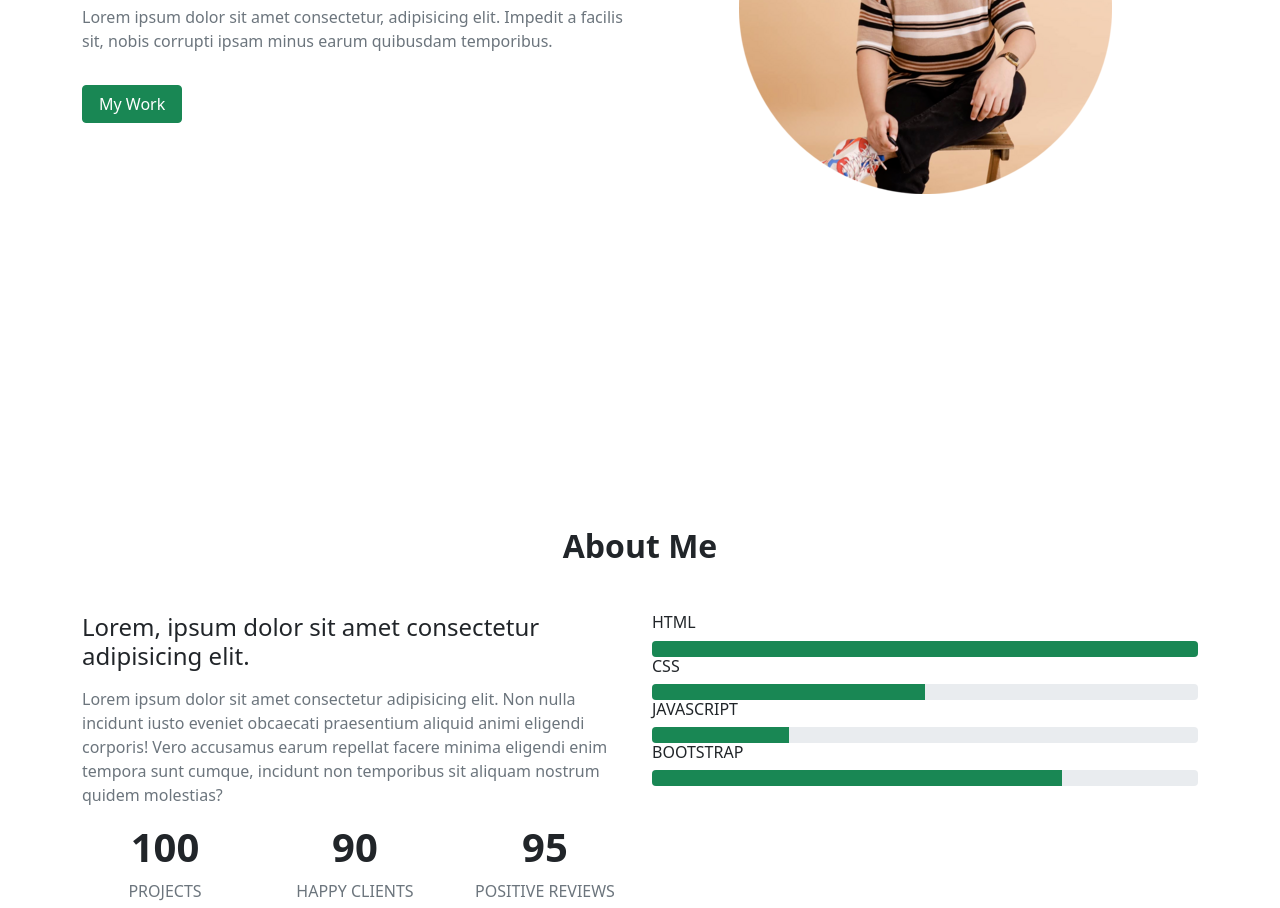
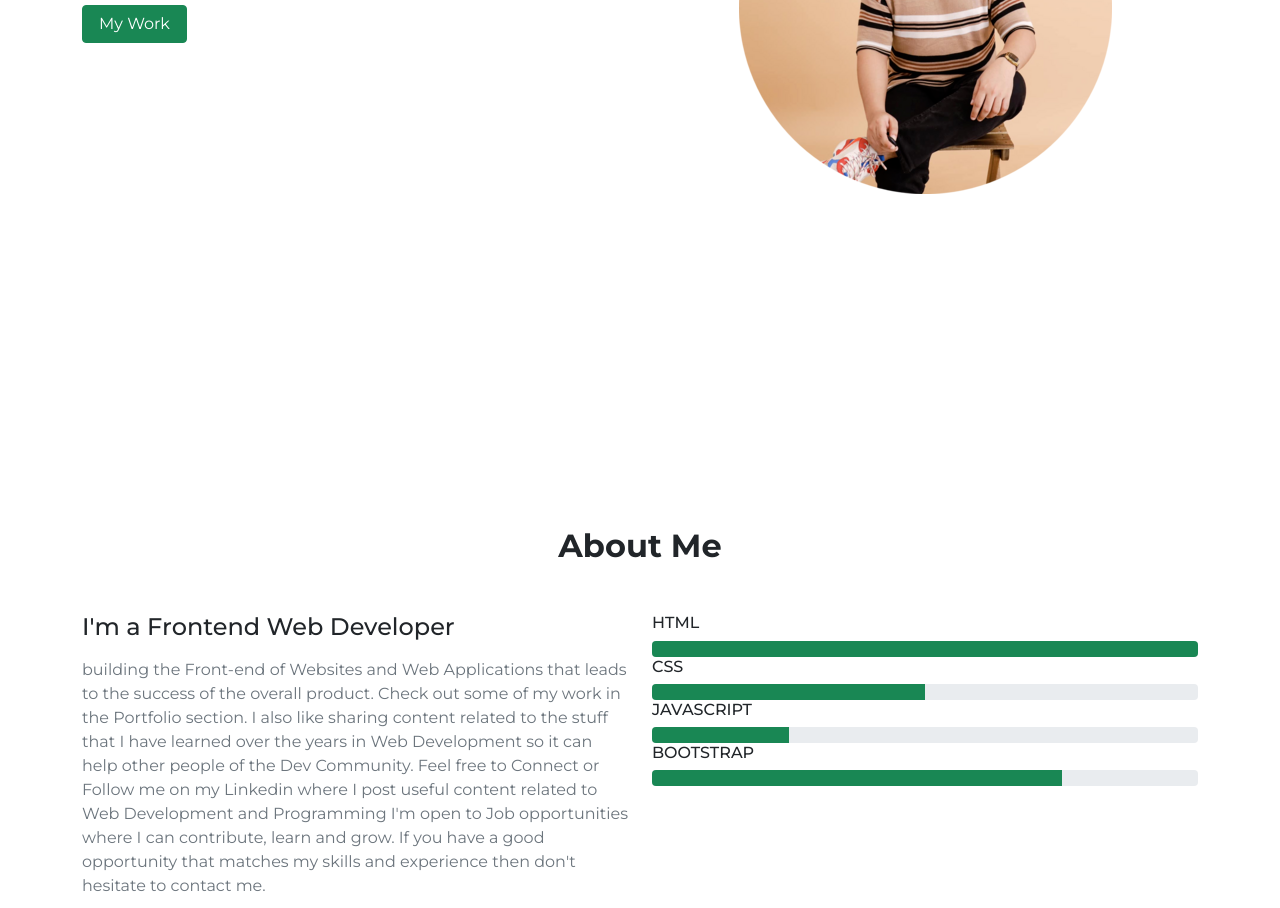
Before and after one commit to ejayjayjayjayjay/v2-portfolio-btstrap, a plain HTML site: page index.html in a window 1280 px wide. Shown: the part 441-1349 px from the top of the page. Drawn offline with nearby package versions, Linux system fonts and the light colour scheme.

Commit message:
Add some tag line in hero section and info in about section

```diff
--- a/css/style.css
+++ b/css/style.css
@@ -1,9 +1,15 @@
+@import url('https://fonts.googleapis.com/css2?family=Montserrat:wght@400;500;700&family=Roboto+Slab:wght@500;700&family=Roboto:wght@300;500;700&display=swap');
+
 *{
     margin: 0;
     padding: 0;
     box-sizing: border-box;
 }
 
+body{
+    font-family: 'Montserrat', sans-serif;
+}
+
 #portfolio img{
     height: 200px;
 }
--- a/index.html
+++ b/index.html
@@ -18,7 +18,7 @@
 <body>
 
      <!-- NAVBAR -->
-     <nav class="navbar navbar-light fixed-top bg-light shadow-sm">
+     <nav class="navbar navbar-light fixed-top bg-lightshadow-sm">
         <div class="container-lg">
             <a class="navbar-brand text-success fw-bold fs-4" href="#home">PORTFOLIO</a>
             <div class="dropdown">
@@ -52,11 +52,9 @@
                     <div class="home-text">
                         <p class="text-muted mb-1">Hello I'm</p>
                         <h2 class="fs-4">Josell Vibar</h2>
-                        <h1 class="text-success text-uppercase fs-1 fw-bold">Front End Web Developer</h1>
-                        <p class="mt-4 text-muted">Lorem ipsum dolor sit amet consectetur,
-                            adipisicing elit. Impedit a facilis sit,
-                            nobis corrupti ipsam minus earum quibusdam temporibus.</p>
-                        <a href="#portfolio" class="btn btn-success px-3 mt-3">My Work</a>
+                        <h1 class="text-success text-uppercase fs-1 fw-bold">Web Developer</h1>
+                        <p class="mt-2 text-muted">i like to craft solid and scalable frontend products with great user experiences.</p>
+                        <a href="#portfolio" class="btn btn-success px-3 mt-">My Work</a>
                     </div>
                 </div>
             </div>
@@ -78,13 +76,15 @@
             <div class="row">
                 <div class="col-md-6" data-aos="fade-up-right" data-aos-duration="2000">
                     <div class="about-text">
-                        <h3 class="fs-4 mb-3">Lorem, ipsum dolor sit amet consectetur adipisicing elit.</h3>
-                        <p class="text-muted">Lorem ipsum dolor sit amet consectetur
-                            adipisicing elit. Non nulla incidunt iusto
-                            eveniet obcaecati praesentium aliquid animi
-                            eligendi corporis! Vero accusamus earum repellat facere
-                            minima eligendi enim tempora sunt cumque, incidunt non temporibus
-                            sit aliquam nostrum quidem molestias?</p>
+                        <h3 class="fs-4 mb-3">I'm a Frontend Web Developer</h3>
+                        <p class="text-muted">
+
+                            building the Front-end of Websites and Web Applications that leads to the success of the overall product. Check out some of my work in the Portfolio section.
+
+                            I also like sharing content related to the stuff that I have learned over the years in Web Development so it can help other people of the Dev Community. Feel free to Connect or Follow me on my Linkedin where I post useful content related to Web Development and Programming
+
+                            I'm open to Job opportunities where I can contribute, learn and grow. If you have a good opportunity that matches my skills and experience then don't hesitate to contact me.
+                            </p>
                     </div>
                     <div class="row text-center text-uppercase my-3">
                         <div class="col-sm-4">
```
